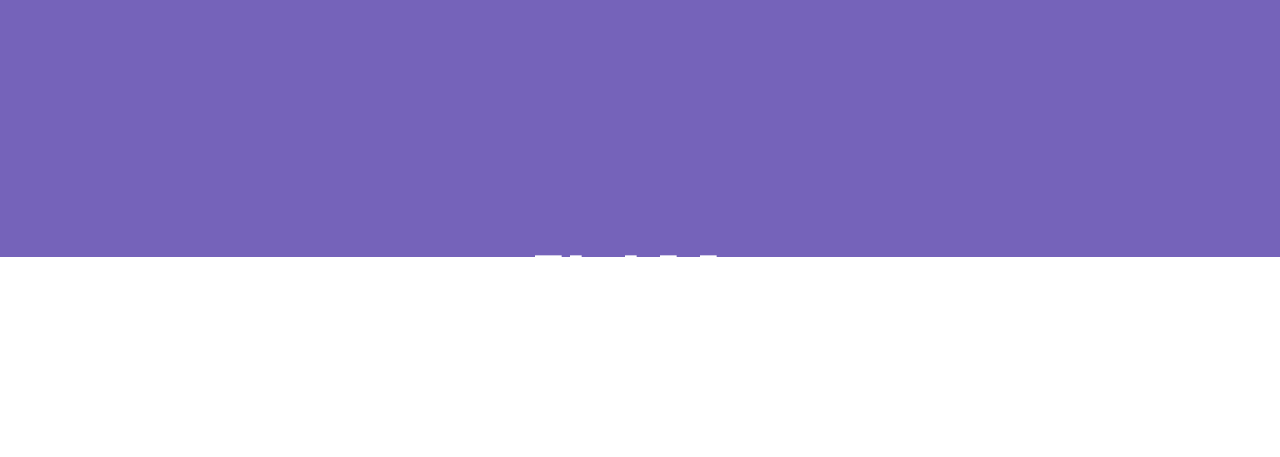
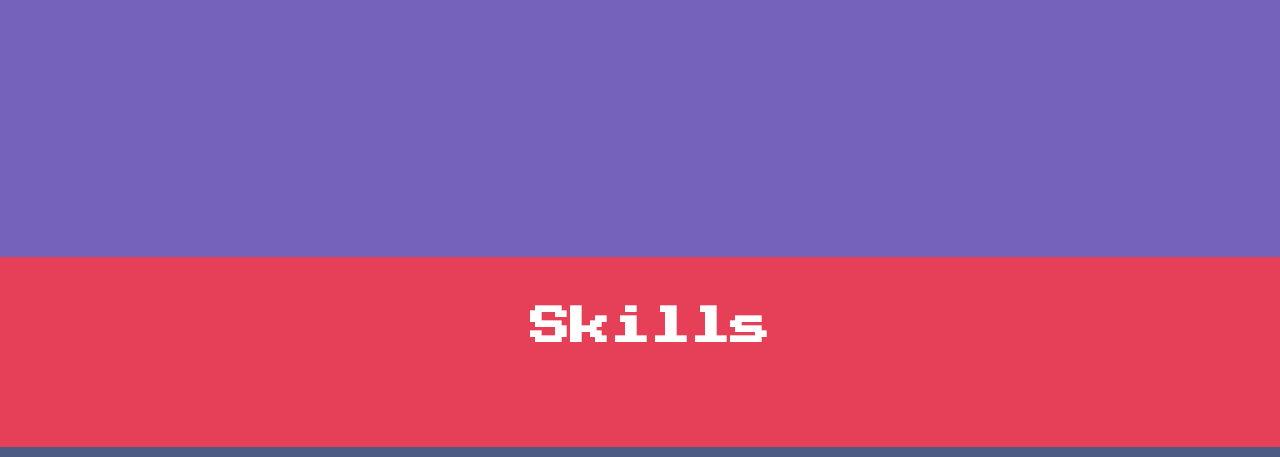
Before and after one commit to GuiDiasMuniz/gdmuniz.github.io, a plain HTML site: page index.html in a window 1280 px wide. Shown: the part 502-959 px from the top of the page. Before the commit the page ends 800 px from the top, so only its background shows below. Drawn offline with Linux system fonts and the light colour scheme.

Commit message:
Create the Section components

```diff
--- /dev/null
+++ b/css/components/section.css
@@ -0,0 +1,6 @@
+.section {
+    background-color: #E54058;
+    padding-top: 50px;
+    padding-bottom: 100px;
+    border-bottom: 10px solid #4C5B84;
+}
--- a/index.html
+++ b/index.html
@@ -9,12 +9,14 @@
     <link href="https://fonts.googleapis.com/css2?family=Fira+Code:wght@300;500&family=Press+Start+2P&display=swap" rel="stylesheet">
 
     <link rel="stylesheet" href="css/reset.css">
+    <link rel="stylesheet" href="css/components/header.css">
     <link rel="stylesheet" href="css/components/title.css">
     <link rel="stylesheet" href="css/components/subtitle.css">
+    <link rel="stylesheet" href="css/components/section.css">
     <link rel="stylesheet" href="css/components/box.css">
     <link rel="stylesheet" href="css/components/button.css">
     <link rel="stylesheet" href="css/components/action.css">
-    <link rel="stylesheet" href="css/components/header.css">
+
 
 </head>
 <body>
@@ -35,7 +37,8 @@
             <h2 class="subtitle">Front-End <br>Developer</h2>
         </div>
     </div>
-
-    <h2 class="title -second">Skills</h2>
+    <section class="section">
+        <h2 class="title -second">Skills</h2>
+    </section>
 </body>
 </html>
```
